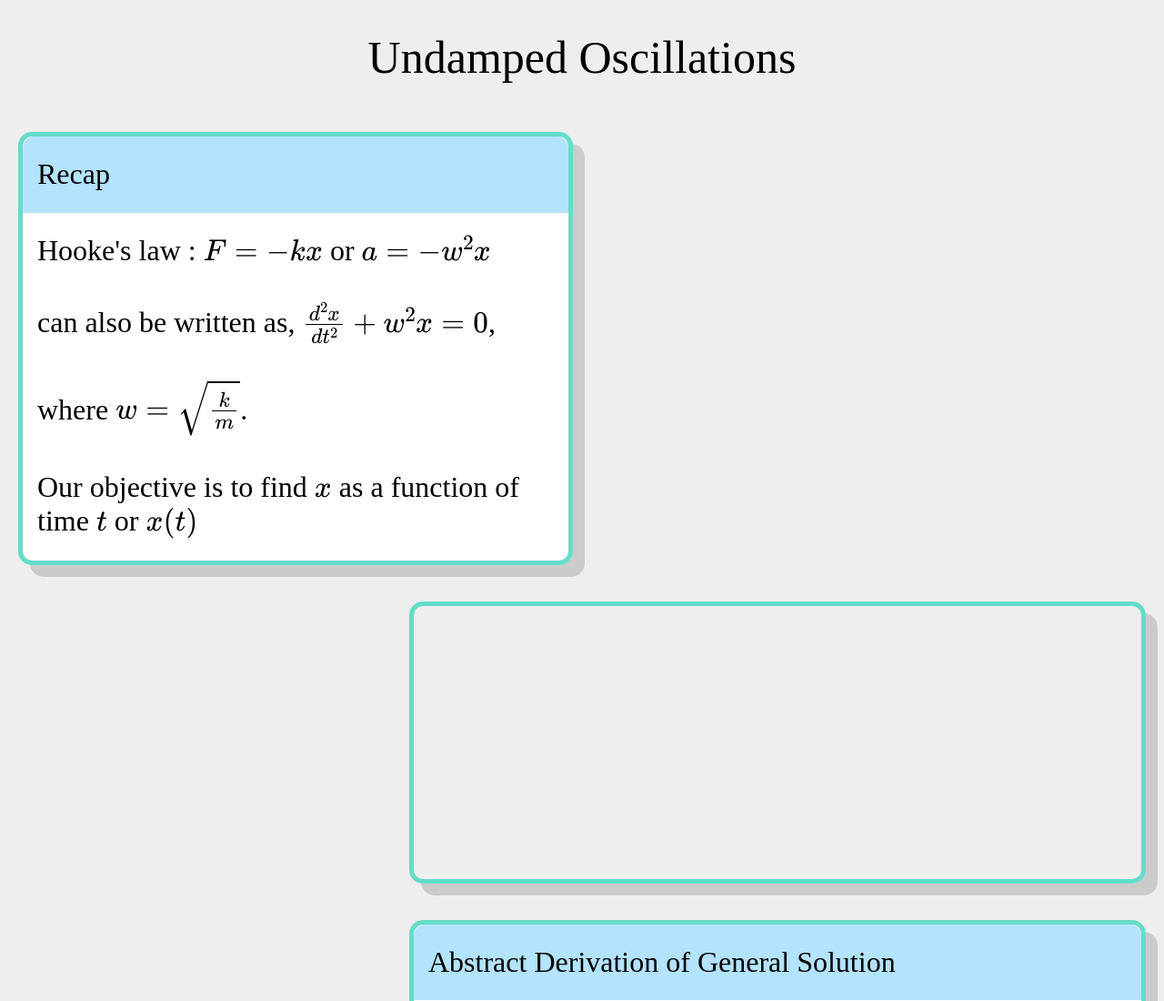
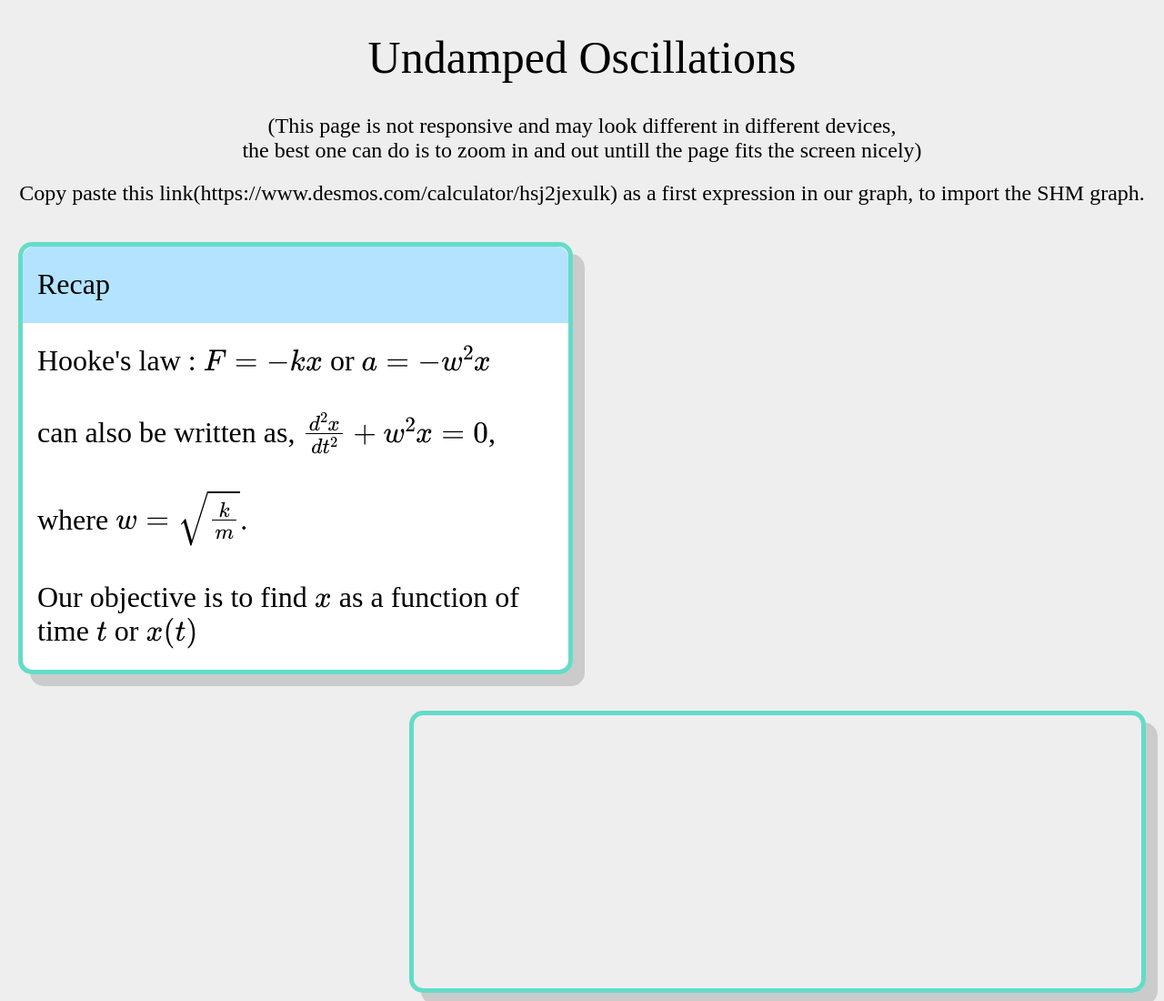
Before and after one commit to MukunthAG/SHM, a plain HTML site: page index.html in a window 1280 px wide. Shown: the top 1100 px of the page at 91% size. Drawn offline with nearby package versions, Linux system fonts and the light colour scheme; a script that the page names is missing.

Commit message:
Update index.html

```diff
--- a/index.html
+++ b/index.html
@@ -12,6 +12,8 @@
 <body>
     <header style="margin: 0; text-align: center;">
        <h1 style="font-size: 50px;">Undamped Oscillations</h1>
+        <h2 style = "font-weight: 300;">(This page is not responsive and may look different in different devices,<br>the best one can do is to zoom in and out untill the page fits the screen nicely)</h2>
+        <h2 style = "font-weight: 300;">Copy paste this link(https://www.desmos.com/calculator/hsj2jexulk) as a first expression in our graph, to import the SHM graph.</h2>
     </header>
     <div class = "cardL" id="recap">
         <div class="oddColor">
```
